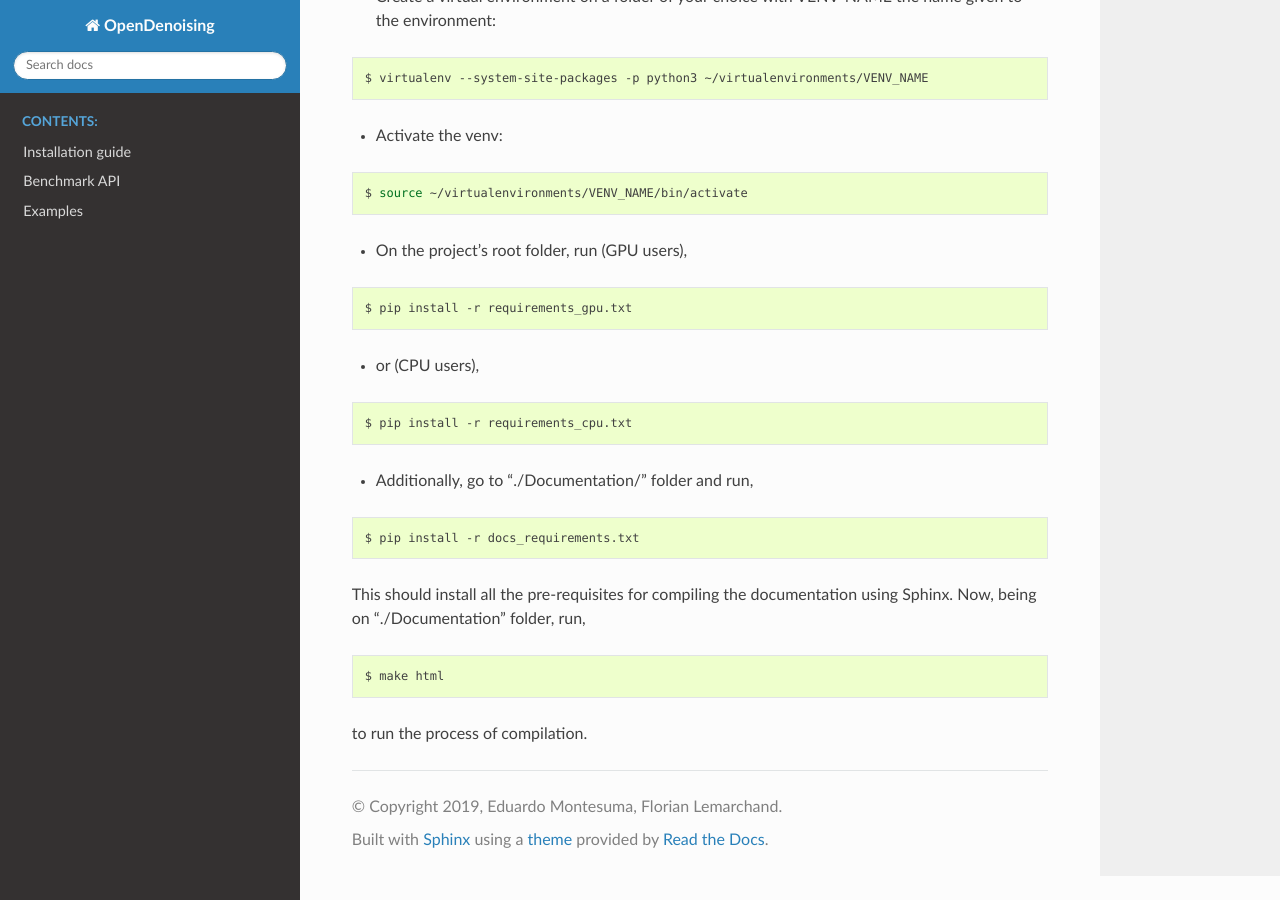
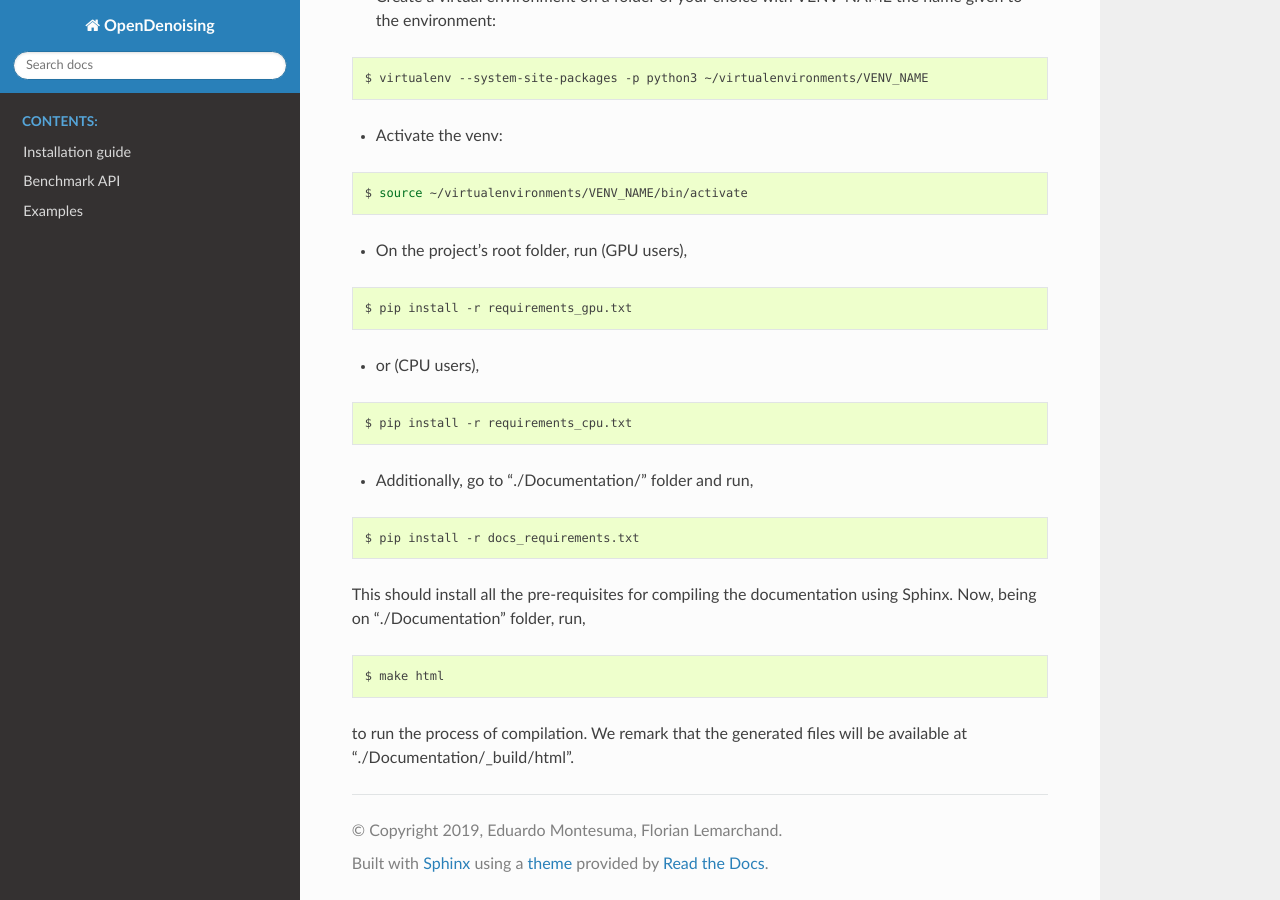
Before and after one commit to opendenoising/opendenoising-benchmark, a Sphinx documentation site: the page built from Documentation/README.md, in a window 1280 px wide and 900 px high, scrolled down 604 px. Built offline with Sphinx 7.4.7 and the Read the Docs theme 2.0.0, drawn with Linux system fonts in a browser that asks for light colours.

Commit message:
[Eduardo] Changing README files.

````diff
--- a/Documentation/README.md
+++ b/Documentation/README.md
@@ -56,4 +56,4 @@ folder, run,
 $ make html
 ```
 
-to run the process of compilation.
+to run the process of compilation. We remark that the generated files will be available at "./Documentation/\_build/html".
````
Also changed, not shown: README.md (+1 -1 lines).
